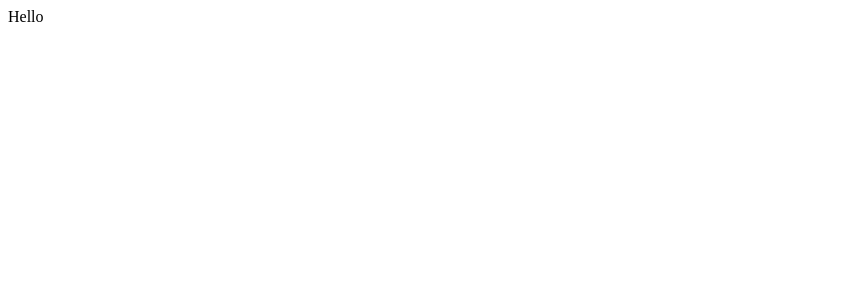
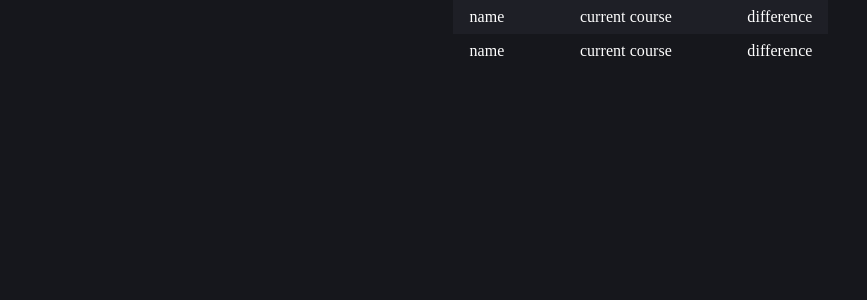
Before and after one commit to shaidrv/cryptocurrency-quotes, a Vue app in the folder app/: page / in a window 1280 px wide. Shown: the top 300 px of the page, without its empty margins (0-867 px from the left). Built offline with nearby package versions, Linux system fonts and the light colour scheme.

Commit message:
Верстка декстоп

```diff
--- a/app/src/App.vue
+++ b/app/src/App.vue
@@ -1,4 +1,19 @@
-<template>Hello</template>
+<template>
+  <div class="container">
+    <div class="rows">
+      <ul>
+        <li>name</li>
+        <li>current course</li>
+        <li>difference</li>
+      </ul>
+      <ul>
+        <li>name</li>
+        <li>current course</li>
+        <li>difference</li>
+      </ul>
+    </div>
+  </div>
+</template>
 
 <script>
 export default {
@@ -6,4 +21,4 @@ export default {
 };
 </script>
 
-<style></style>
+<style src="./style.css"></style>
--- /dev/null
+++ b/app/src/style.css
@@ -0,0 +1,34 @@
+body {
+  margin: 0;
+  background-color: #16171c;
+}
+
+.container {
+  max-width: 375px;
+  margin: 0 auto;
+}
+
+.rows ul:nth-child(odd) {
+  background-color: #1e1f26;
+}
+
+.rows ul:nth-child(even) {
+  background-color: #16171c;
+}
+
+ul {
+  color: #ffffff;
+  font-family: 'Avenir Next';
+  font-style: normal;
+  font-weight: 500;
+  font-size: 16px;
+  letter-spacing: 0.004em;
+  display: flex;
+  justify-content: space-between;
+  margin: 0;
+  padding: 8px 15px 8px 17px;
+}
+
+ul li {
+  list-style-type: none;
+}
```
